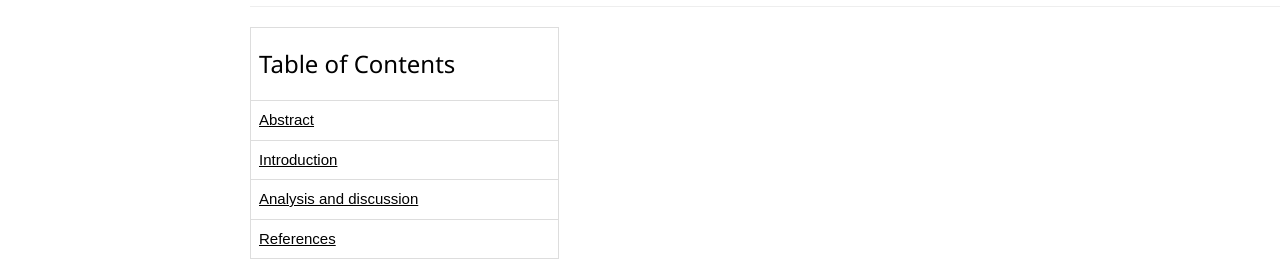
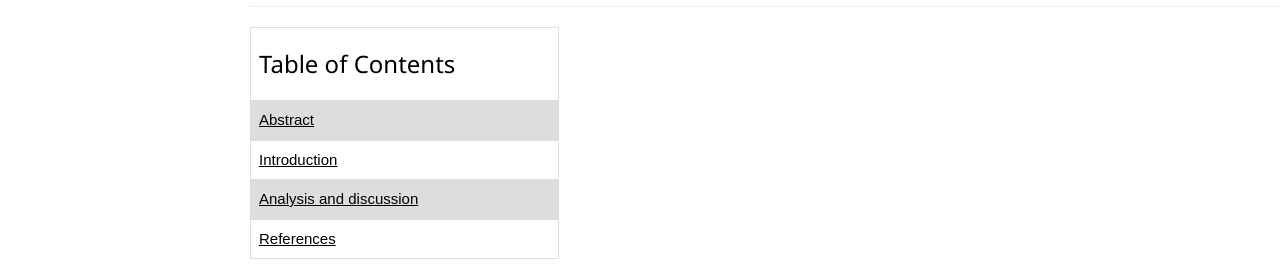
Before and after one commit to FEPSFY6974817/FY6974817, a plain HTML site: page index.html in a window 1280 px wide. Shown: the part 519-785 px from the top of the page. Drawn offline with nearby package versions, Linux system fonts and the light colour scheme.

Commit message:
Fix typo in background color property

```diff
--- a/index.html
+++ b/index.html
@@ -26,7 +26,7 @@
               }
 
               tr:nth-child(even) {
-                background-colour:  #dddddd;
+                background-color:  #dddddd;
               }
 
 
```
